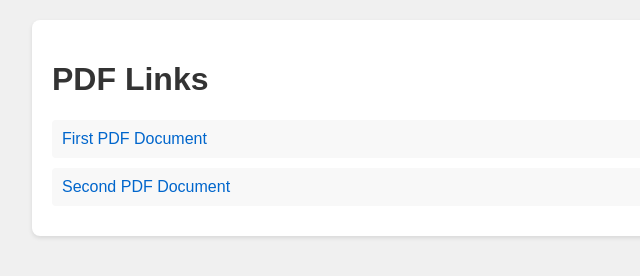
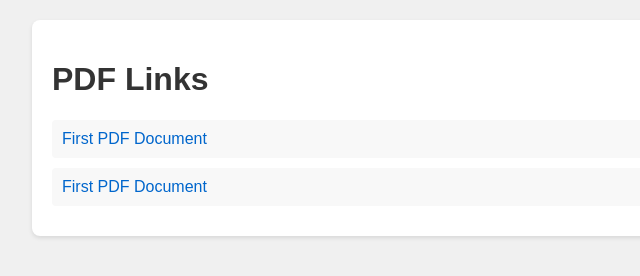
Before and after one commit to Nithyasusangeorge1987/test1, a plain HTML site: page index.html in a window 1280 px wide. Shown: the full height of the page, 208-848 px from the left. Drawn offline with Linux system fonts and the light colour scheme.

Commit message:
Update index.html

```diff
--- a/index.html
+++ b/index.html
@@ -39,5 +39,5 @@
     <div class="container">
         <h1>PDF Links</h1>
         <!-- Add your PDF links here -->
-        <a href="seminar.pdf" class="pdf-link">First PDF Document</a>
-        <a href="seminar.pdf" class="pdf-link">Second PDF Document</a>
+        <a href="./seminar.pdf" class="pdf-link">First PDF Document</a>
+        <a href="./seminar.pdf" class="pdf-link">First PDF Document</a>
```
